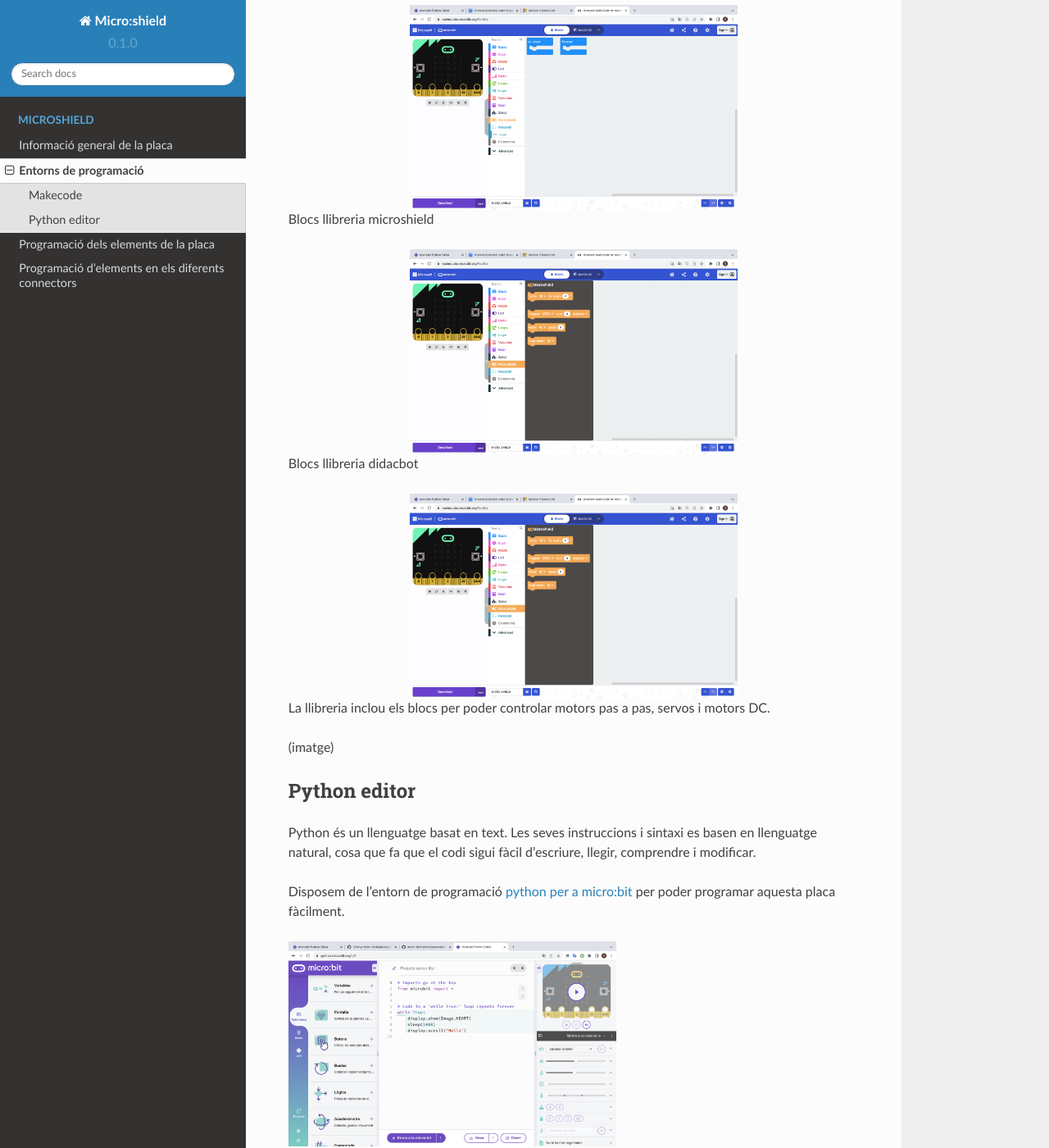
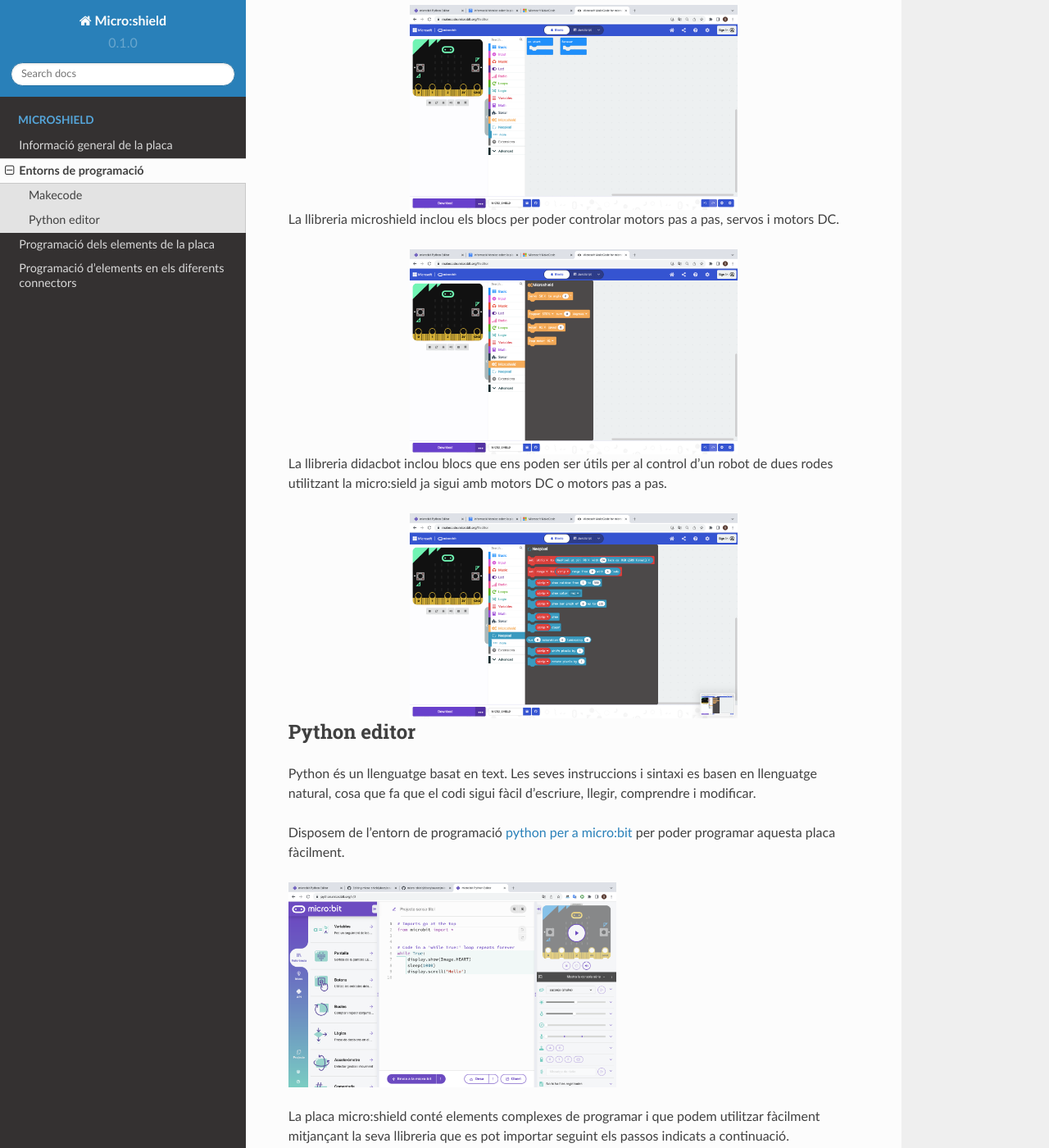
Before and after one commit to MakeAndLearn/micro-shield, a Sphinx documentation site: the page built from docs/source/microshield/entornsprogramacio.rst, in a window 1280 px wide and 1400 px high, scrolled down 1666 px. Shown: the whole window at 82% size. Built offline with Sphinx 7.4.7 and the Read the Docs theme 2.0.0, drawn with Linux system fonts in a browser that asks for light colours.

Commit message:
Update entornsprogramacio.rst

```diff
--- a/docs/source/microshield/entornsprogramacio.rst
+++ b/docs/source/microshield/entornsprogramacio.rst
@@ -42,23 +42,19 @@
   :alt: Previsualització blocs importats
   :align: center
 
-Blocs llibreria microshield
+La llibreria microshield inclou els blocs per poder controlar motors pas a pas, servos i motors DC.
 
 .. image:: LIBRERIAS_4.png
   :width: 400
-  :alt: IO DIGITAL
+  :alt: Visualització blocs llibreria microshield
   :align: center
 
-Blocs llibreria didacbot
+La llibreria didacbot inclou blocs que ens poden ser útils per al control d'un robot de dues rodes utilitzant la micro:sield ja sigui amb motors DC o motors pas a pas.
 
-.. image:: LIBRERIAS_4.png
+.. image:: LIBRERIAS_5.png
   :width: 400
-  :alt: IO DIGITAL
+  :alt: Visualització dels blocs de la llibreria didacbot
   :align: center
-
-La llibreria inclou els blocs per poder controlar motors pas a pas, servos i motors DC.
-
-(imatge)
 
 Python editor
 ------------
```
Also changed, not shown: other parts of docs/source/microshield/entornsprogramacio.rst (+0 -1 lines).
